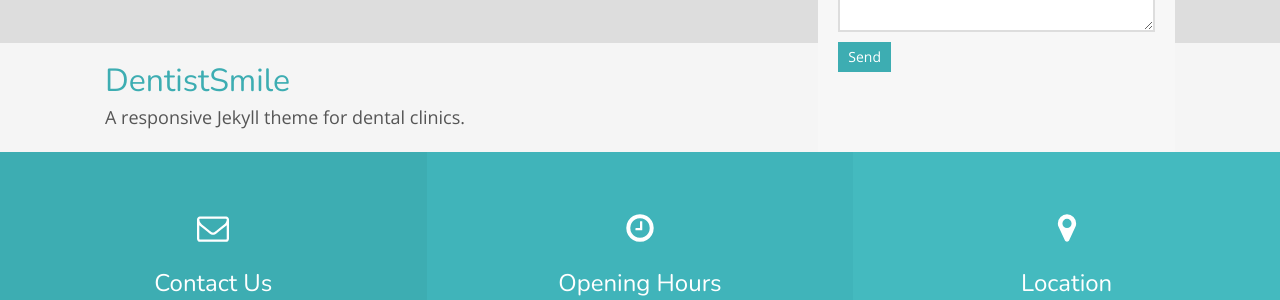
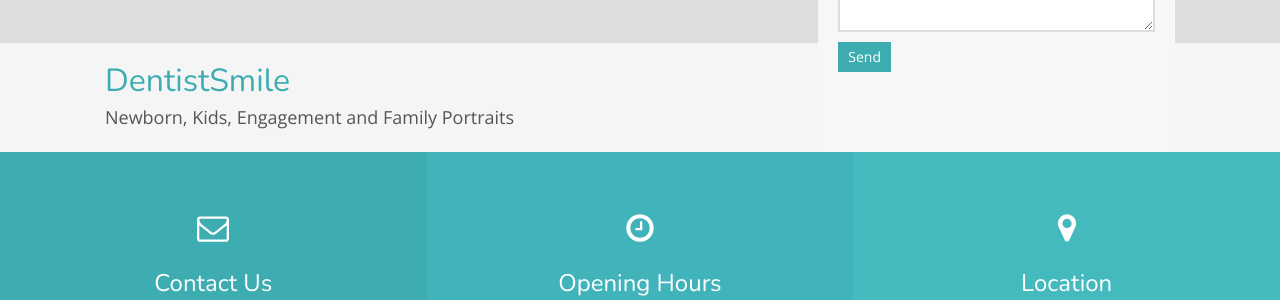
Before and after one commit to guille1194/dentistsmile, a Jekyll site: the page built from index.html, in a window 1280 px wide and 900 px high. Shown: the part 394-694 px from the top of the window. Built offline with Jekyll 4.4.1, drawn with Linux system fonts in a browser that asks for light colours; nearby versions of some CDN libraries.

Commit message:
Update _config.yml

```diff
--- a/_config.yml
+++ b/_config.yml
@@ -9,7 +9,7 @@ logo_url: svg/min/logo.svg
 hero:
     hero_img: hero.jpg
     hero_title: DentistSmile
-    hero_description: A responsive Jekyll theme for dental clinics.
+    hero_description: "Newborn, Kids, Engagement and Family Portraits"
 
 # Contact form
 api_token: # Enter API token here
```
